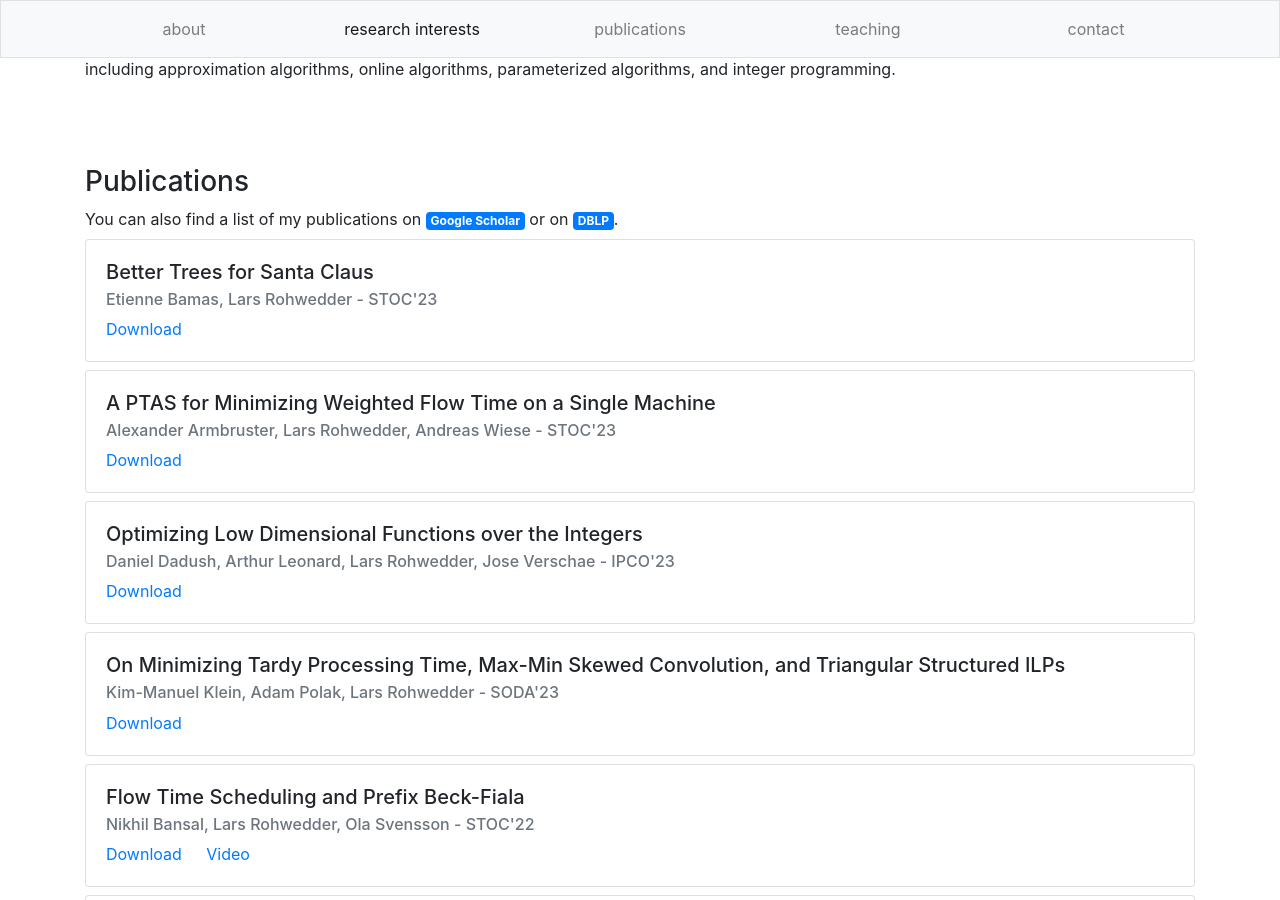
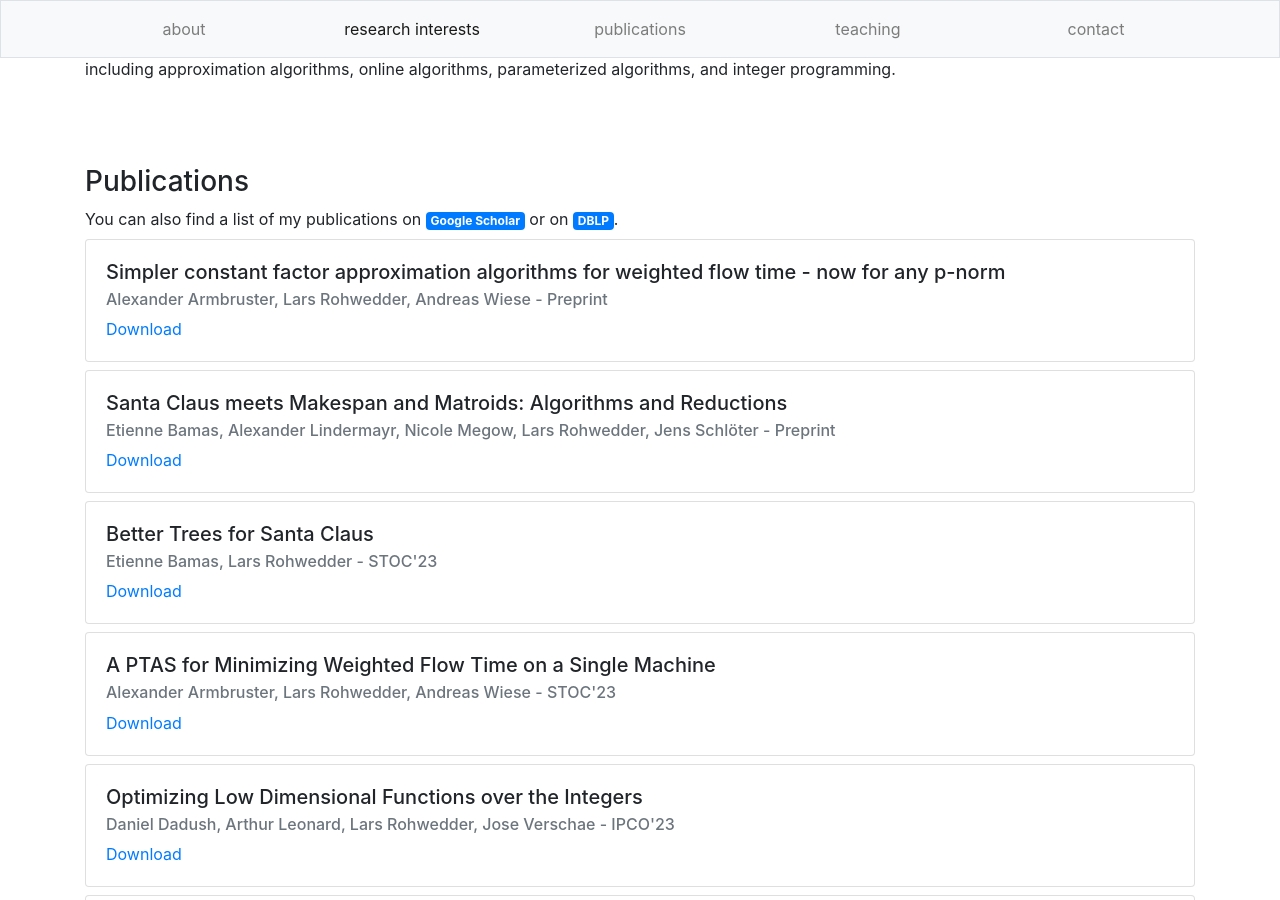
Before and after one commit to larsrohwedder/larsrohwedder.github.io, a Jekyll site: the page built from index.html, in a window 1280 px wide and 900 px high, scrolled down 2213 px. Built offline with Jekyll 4.4.1, drawn with Linux system fonts in a browser that asks for light colours.

Commit message:
Update publications.yml

```diff
--- a/_data/publications.yml
+++ b/_data/publications.yml
@@ -1,3 +1,13 @@
+- authors: "Alexander Armbruster, Lars Rohwedder, Andreas Wiese"
+  title: "Simpler constant factor approximation algorithms for weighted flow time - now for any p-norm"
+  conference: "Preprint"
+  preprint: "https://arxiv.org/abs/2308.06209"
+
+- authors: "Etienne Bamas, Alexander Lindermayr, Nicole Megow, Lars Rohwedder, Jens Schlöter"
+  title: "Santa Claus meets Makespan and Matroids: Algorithms and Reductions"
+  conference: "Preprint"
+  preprint: "https://arxiv.org/abs/2307.08453"
+
 - authors: "Etienne Bamas, Lars Rohwedder"
   title: "Better Trees for Santa Claus"
   conference: "STOC'23"
```
